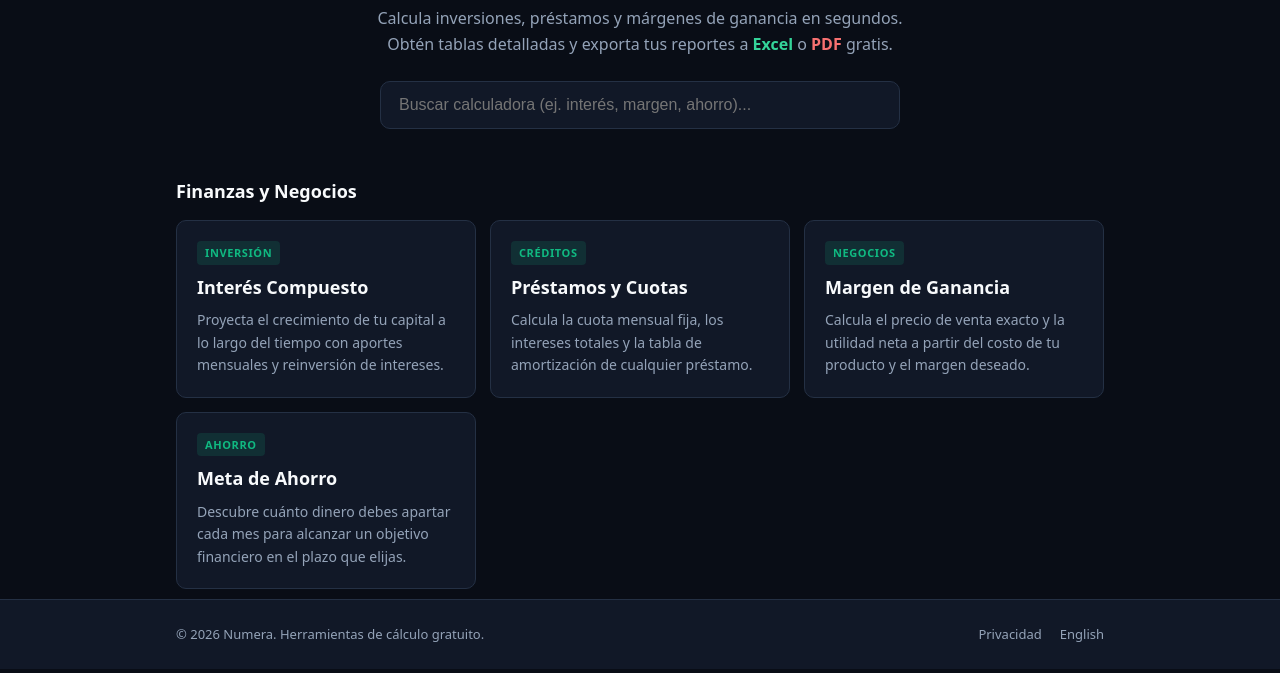
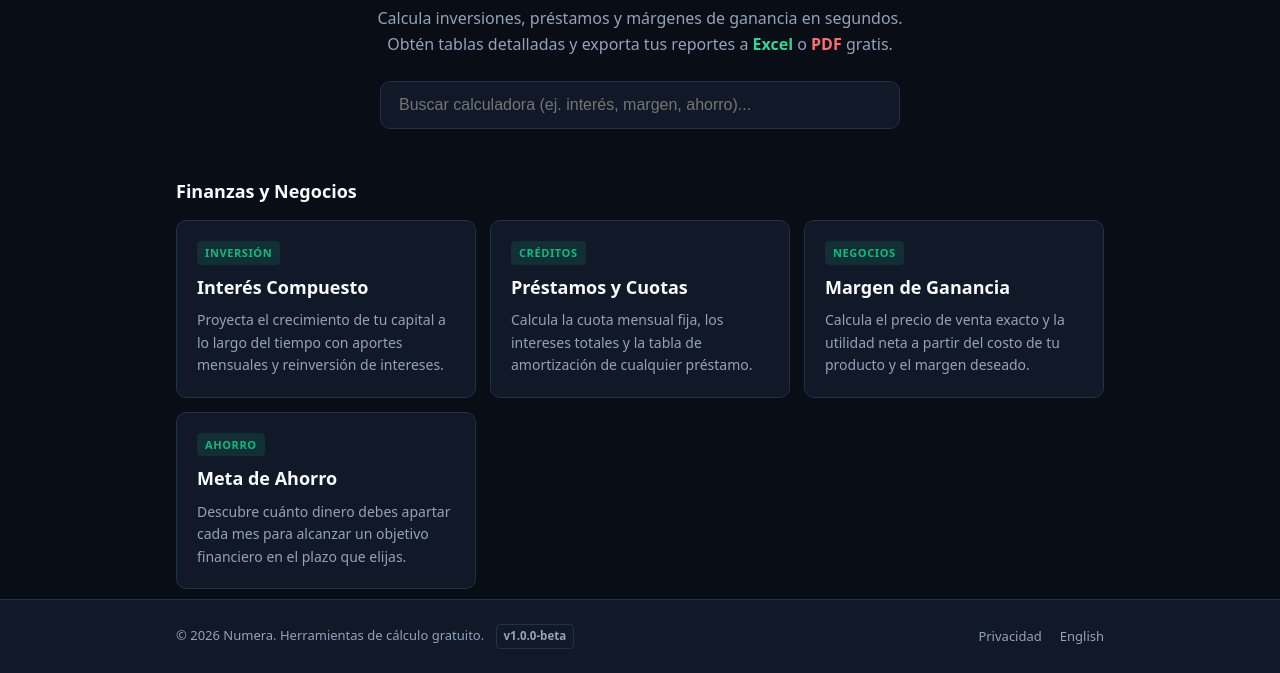
Before and after one commit to isaacolmosapp-git/numera, a plain HTML site: page index.html in a window 1280 px wide. Shown: the part 133-806 px from the top of the page. Drawn offline with Linux system fonts and the light colour scheme.

Commit message:
chore: add CHANGELOG.md and v1.0.0-beta version badge

```diff
--- a/assets/css/main.css
+++ b/assets/css/main.css
@@ -1,5 +1,5 @@
 :root {
-  font-size: 62.5%; /* 1rem = 10px */
+  font-size: 62.5%;
   --bg-body: #090d16;
   --bg-surface: #111827;
   --bg-surface-alt: #1a2333;
@@ -109,7 +109,7 @@ a {
   color: var(--bg-body);
 }
 
-/* Espacios Publicitarios No Invasivos (CLS-safe) */
+/* Espacios Publicitarios  */
 .ad-slot {
   width: 100%;
   margin: 2rem auto;
@@ -827,3 +827,17 @@ main {
 .footer-links a:hover {
   color: var(--accent);
 }
+
+/* Etiqueta de versión en el footer */
+.version-badge {
+  display: inline-block;
+  margin-left: 0.8rem;
+  padding: 0.2rem 0.7rem;
+  font-size: 1.15rem;
+  font-weight: 600;
+  color: var(--text-secondary);
+  background-color: var(--bg-surface);
+  border: 0.1rem solid var(--border-subtle);
+  border-radius: 0.4rem;
+  vertical-align: middle;
+}
--- a/index.html
+++ b/index.html
@@ -81,7 +81,7 @@
 
   <footer class="site-footer">
     <div class="container footer-inner">
-      <p>&copy; 2026 Numera. Herramientas de cálculo gratuito.</p>
+      <p>&copy; 2026 Numera. Herramientas de cálculo gratuito. <span class="version-badge">v1.0.0-beta</span></p>
       <div class="footer-links">
         <a href="legal/privacidad.html">Privacidad</a>
         <a href="en/index.html">English</a>
```
Also changed, not shown: en/finance/compound-interest.html (+1 -1 lines), en/finance/loan-calculator.html (+1 -1 lines), en/finance/profit-margin.html (+1 -1 lines), en/finance/savings-goal.html (+1 -1 lines), en/index.html (+1 -1 lines), finanzas/calculadora-prestamos.html (+1 -1 lines), finanzas/interes-compuesto.html (+1 -1 lines), finanzas/margen-ganancia.html (+1 -1 lines), finanzas/plan-ahorro.html (+1 -1 lines), 1 other file.
